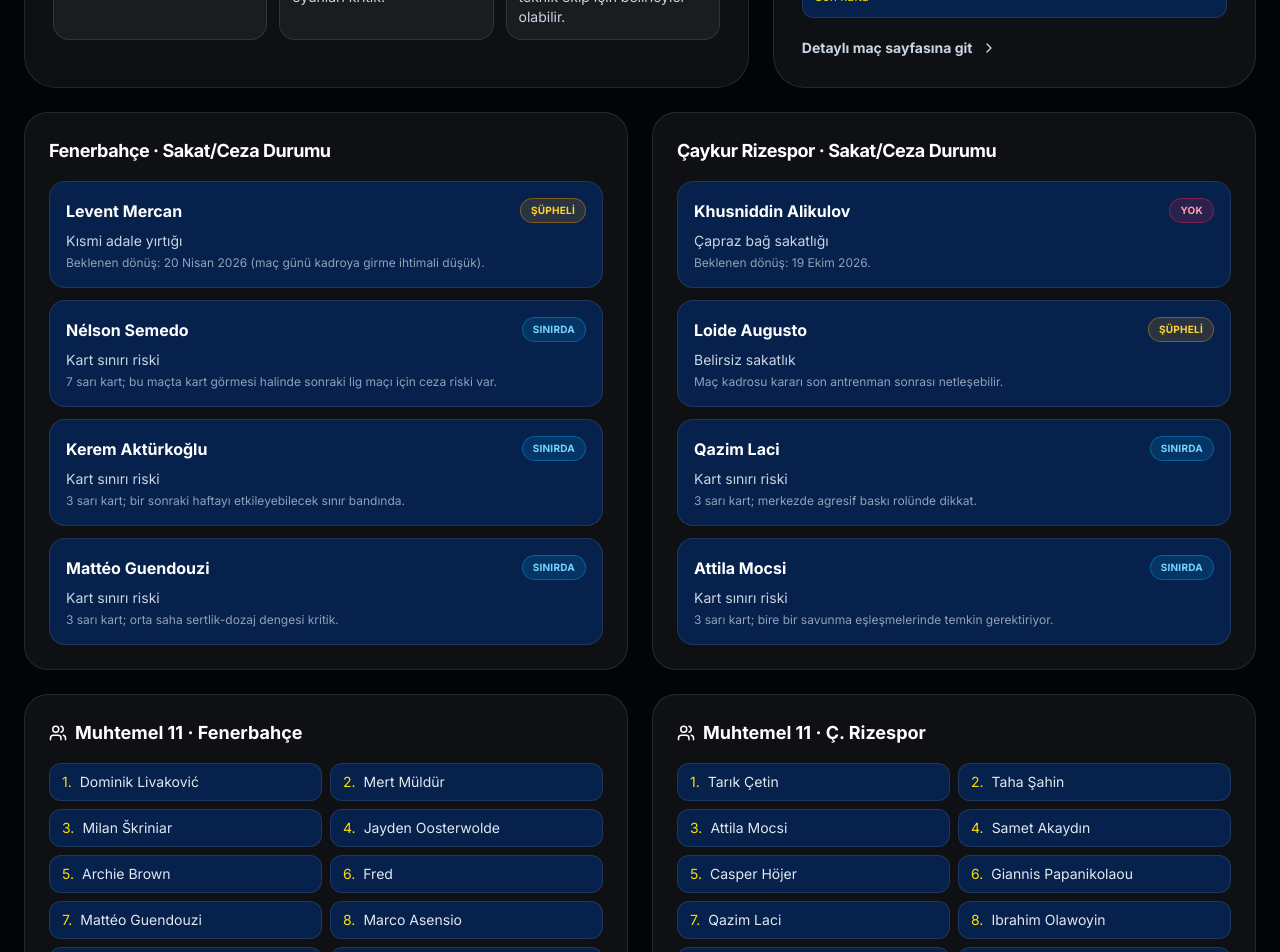
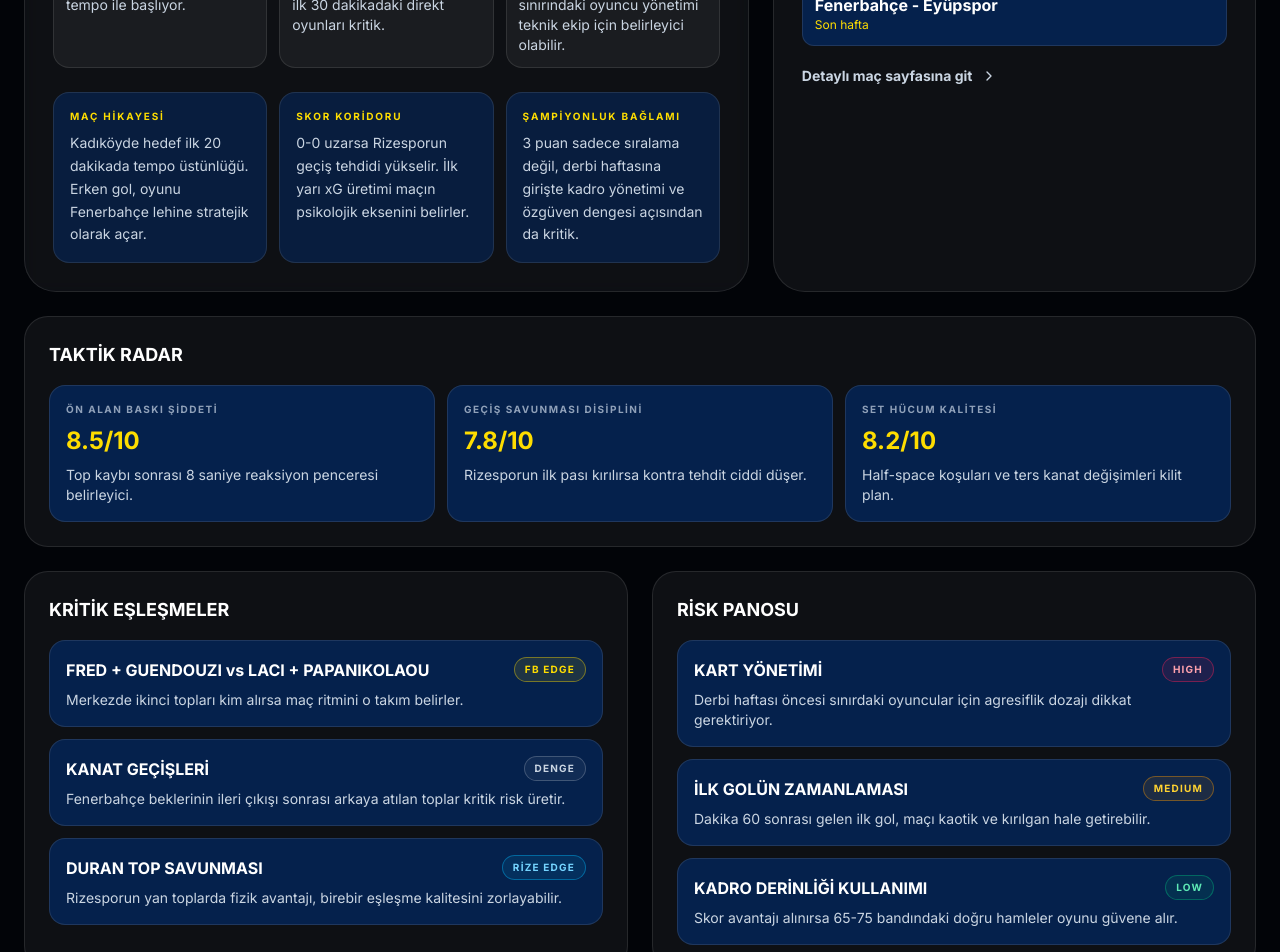
Before and after one commit to yunusemreyilmaz93-pixel/fenerbahceevreni, a React (Vite) app: page / in a window 1280 px wide. Shown: the part 2160-3112 px from the top of the page. Built offline with nearby package versions, Linux system fonts and the light colour scheme; no server answers; a web font is replaced by a local one.

Commit message:
content: elevate match center with editorial deck, tactical radar, key duels and risk board

```diff
--- a/src/components/Home/MatchCenter.tsx
+++ b/src/components/Home/MatchCenter.tsx
@@ -20,6 +20,93 @@ interface TimeLeft {
   seconds: number;
 }
 
+type DuelEdge = 'FENERBAHCE' | 'RIZESPOR' | 'DENGE';
+type RiskLevel = 'LOW' | 'MEDIUM' | 'HIGH';
+
+const editorialBriefs = [
+  {
+    id: 'b1',
+    title: 'MAÇ HİKAYESİ',
+    detail:
+      'Kadıköyde hedef ilk 20 dakikada tempo üstünlüğü. Erken gol, oyunu Fenerbahçe lehine stratejik olarak açar.',
+  },
+  {
+    id: 'b2',
+    title: 'SKOR KORİDORU',
+    detail:
+      '0-0 uzarsa Rizesporun geçiş tehdidi yükselir. İlk yarı xG üretimi maçın psikolojik eksenini belirler.',
+  },
+  {
+    id: 'b3',
+    title: 'ŞAMPİYONLUK BAĞLAMI',
+    detail:
+      '3 puan sadece sıralama değil, derbi haftasına girişte kadro yönetimi ve özgüven dengesi açısından da kritik.',
+  },
+] as const;
+
+const tacticalRadar = [
+  {
+    id: 't1',
+    label: 'ÖN ALAN BASKI ŞİDDETİ',
+    score: '8.5/10',
+    detail: 'Top kaybı sonrası 8 saniye reaksiyon penceresi belirleyici.',
+  },
+  {
+    id: 't2',
+    label: 'GEÇİŞ SAVUNMASI DİSİPLİNİ',
+    score: '7.8/10',
+    detail: 'Rizesporun ilk pası kırılırsa kontra tehdit ciddi düşer.',
+  },
+  {
+    id: 't3',
+    label: 'SET HÜCUM KALİTESİ',
+    score: '8.2/10',
+    detail: 'Half-space koşuları ve ters kanat değişimleri kilit plan.',
+  },
+] as const;
+
+const keyDuels: ReadonlyArray<{ id: string; title: string; detail: string; edge: DuelEdge }> = [
+  {
+    id: 'd1',
+    title: 'FRED + GUENDOUZI vs LACI + PAPANIKOLAOU',
+    detail: 'Merkezde ikinci topları kim alırsa maç ritmini o takım belirler.',
+    edge: 'FENERBAHCE',
+  },
+  {
+    id: 'd2',
+    title: 'KANAT GEÇİŞLERİ',
+    detail: 'Fenerbahçe beklerinin ileri çıkışı sonrası arkaya atılan toplar kritik risk üretir.',
+    edge: 'DENGE',
+  },
+  {
+    id: 'd3',
+    title: 'DURAN TOP SAVUNMASI',
+    detail: 'Rizesporun yan toplarda fizik avantajı, birebir eşleşme kalitesini zorlayabilir.',
+    edge: 'RIZESPOR',
+  },
+];
+
+const riskBoard: ReadonlyArray<{ id: string; title: string; level: RiskLevel; detail: string }> = [
+  {
+    id: 'r1',
+    title: 'KART YÖNETİMİ',
+    level: 'HIGH',
+    detail: 'Derbi haftası öncesi sınırdaki oyuncular için agresiflik dozajı dikkat gerektiriyor.',
+  },
+  {
+    id: 'r2',
+    title: 'İLK GOLÜN ZAMANLAMASI',
+    level: 'MEDIUM',
+    detail: 'Dakika 60 sonrası gelen ilk gol, maçı kaotik ve kırılgan hale getirebilir.',
+  },
+  {
+    id: 'r3',
+    title: 'KADRO DERİNLİĞİ KULLANIMI',
+    level: 'LOW',
+    detail: 'Skor avantajı alınırsa 65-75 bandındaki doğru hamleler oyunu güvene alır.',
+  },
+];
+
 const calcTimeLeft = (target: number): TimeLeft => {
   const dist = Math.max(0, target - Date.now());
   return {
@@ -40,6 +127,18 @@ const statusLabel: Record<SquadNote['status'], string> = {
   OUT: 'YOK',
   ŞÜPHELİ: 'ŞÜPHELİ',
   SINIRDA: 'SINIRDA',
+};
+
+const duelEdgeTone: Record<DuelEdge, string> = {
+  FENERBAHCE: 'border-fb-yellow/40 bg-fb-yellow/10 text-fb-yellow',
+  RIZESPOR: 'border-sky-400/40 bg-sky-400/10 text-sky-300',
+  DENGE: 'border-white/20 bg-white/5 text-slate-300',
+};
+
+const riskTone: Record<RiskLevel, string> = {
+  LOW: 'border-emerald-500/40 bg-emerald-500/10 text-emerald-300',
+  MEDIUM: 'border-amber-500/40 bg-amber-500/10 text-amber-300',
+  HIGH: 'border-rose-500/40 bg-rose-500/10 text-rose-300',
 };
 
 const TeamAvailability: React.FC<{ title: string; notes: SquadNote[] }> = ({ title, notes }) => (
@@ -106,7 +205,15 @@ const MatchCenter: React.FC<{ onNavigate?: (view: 'home' | 'universe' | 'match-c
   }, []);
 
   const localDate = useMemo(
-    () => new Date(nextMatchDate).toLocaleString('tr-TR', { dateStyle: 'full', timeStyle: 'short' }),
+    () =>
+      new Date(nextMatchDate).toLocaleString('tr-TR', {
+        weekday: 'long',
+        day: '2-digit',
+        month: 'long',
+        hour: '2-digit',
+        minute: '2-digit',
+        timeZone: 'Europe/Istanbul',
+      }),
     [nextMatchDate],
   );
 
@@ -127,6 +234,9 @@ const MatchCenter: React.FC<{ onNavigate?: (view: 'home' | 'universe' | 'match-c
             MAÇ MERKEZİ
           </h2>
           <p className="mt-3 max-w-4xl text-slate-300">{MATCH_CENTER_DATA.summary}</p>
+          <p className="mt-3 text-xs font-bold tracking-[0.12em] text-slate-500">
+            EDİTÖR MODU: Taktik çerçeve + risk yönetimi + kadro etkisi tek ekranda.
+          </p>
         </motion.div>
 
         <div className="grid gap-6 lg:grid-cols-[1.2fr_0.8fr]">
@@ -140,6 +250,9 @@ const MatchCenter: React.FC<{ onNavigate?: (view: 'home' | 'universe' | 'match-c
               </span>
               <span className="inline-flex items-center gap-2">
                 <MapPin size={14} /> {MATCH_CENTER_DATA.venue}
+              </span>
+              <span className="rounded-full border border-white/20 bg-white/5 px-3 py-1 text-[10px] font-black tracking-[0.15em] text-slate-300">
+                TSİ
               </span>
               <span className="rounded-full border border-emerald-500/40 bg-emerald-500/10 px-3 py-1 text-[10px] font-black tracking-[0.15em] text-emerald-300">
                 {isLiveLoading ? 'CANLI API BAĞLANIYOR' : 'CANLI API AKTİF'}
@@ -181,6 +294,15 @@ const MatchCenter: React.FC<{ onNavigate?: (view: 'home' | 'universe' | 'match-c
                 </div>
               ))}
             </div>
+
+            <div className="mt-6 grid gap-3 md:grid-cols-3">
+              {editorialBriefs.map((item) => (
+                <article key={item.id} className="rounded-2xl border border-white/10 bg-fb-navy/45 p-4">
+                  <p className="text-[10px] font-black tracking-[0.18em] text-fb-yellow">{item.title}</p>
+                  <p className="mt-2 text-sm leading-relaxed text-slate-300">{item.detail}</p>
+                </article>
+              ))}
+            </div>
           </div>
 
           <div className="rounded-[2rem] border border-white/10 bg-white/5 p-7">
@@ -207,6 +329,55 @@ const MatchCenter: React.FC<{ onNavigate?: (view: 'home' | 'universe' | 'match-c
               Detaylı maç sayfasına git
               <ChevronRight size={16} />
             </button>
+          </div>
+        </div>
+
+        <div className="mt-6 rounded-3xl border border-white/10 bg-white/5 p-6">
+          <h4 className="mb-4 text-lg font-black text-white">TAKTİK RADAR</h4>
+          <div className="grid gap-3 md:grid-cols-3">
+            {tacticalRadar.map((item) => (
+              <div key={item.id} className="rounded-2xl border border-white/10 bg-fb-navy/60 p-4">
+                <p className="text-[10px] font-black tracking-[0.15em] text-slate-400">{item.label}</p>
+                <p className="mt-2 text-2xl font-black text-fb-yellow">{item.score}</p>
+                <p className="mt-2 text-sm text-slate-300">{item.detail}</p>
+              </div>
+            ))}
+          </div>
+        </div>
+
+        <div className="mt-6 grid gap-6 lg:grid-cols-2">
+          <div className="rounded-3xl border border-white/10 bg-white/5 p-6">
+            <h4 className="mb-4 text-lg font-black text-white">KRİTİK EŞLEŞMELER</h4>
+            <div className="space-y-3">
+              {keyDuels.map((duel) => (
+                <div key={duel.id} className="rounded-2xl border border-white/10 bg-fb-navy/60 p-4">
+                  <div className="mb-2 flex items-center justify-between gap-3">
+                    <p className="font-black text-white">{duel.title}</p>
+                    <span className={`rounded-full border px-2.5 py-1 text-[10px] font-black tracking-[0.12em] ${duelEdgeTone[duel.edge]}`}>
+                      {duel.edge === 'FENERBAHCE' ? 'FB EDGE' : duel.edge === 'RIZESPOR' ? 'RİZE EDGE' : 'DENGE'}
+                    </span>
+                  </div>
+                  <p className="text-sm text-slate-300">{duel.detail}</p>
+                </div>
+              ))}
+            </div>
+          </div>
+
+          <div className="rounded-3xl border border-white/10 bg-white/5 p-6">
+            <h4 className="mb-4 text-lg font-black text-white">RİSK PANOSU</h4>
+            <div className="space-y-3">
+              {riskBoard.map((risk) => (
+                <div key={risk.id} className="rounded-2xl border border-white/10 bg-fb-navy/60 p-4">
+                  <div className="mb-2 flex items-center justify-between gap-3">
+                    <p className="font-black text-white">{risk.title}</p>
+                    <span className={`rounded-full border px-2.5 py-1 text-[10px] font-black tracking-[0.12em] ${riskTone[risk.level]}`}>
+                      {risk.level}
+                    </span>
+                  </div>
+                  <p className="text-sm text-slate-300">{risk.detail}</p>
+                </div>
+              ))}
+            </div>
           </div>
         </div>
 
```
